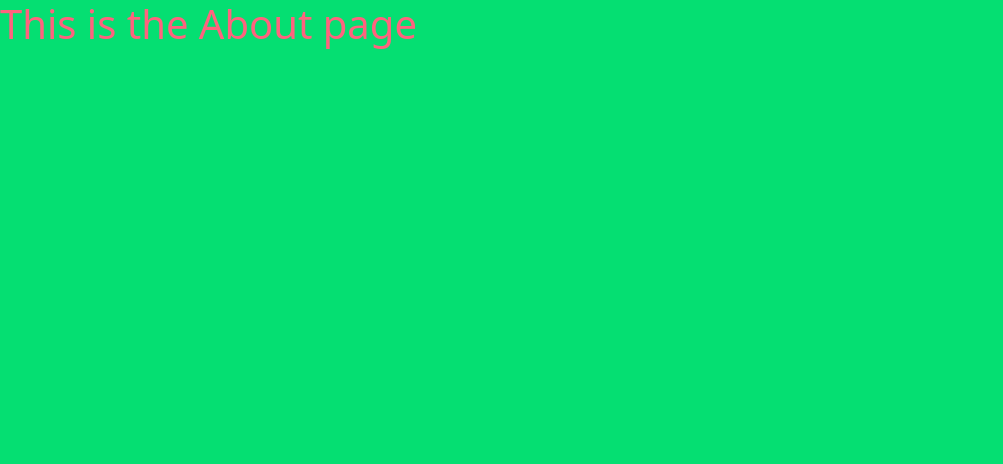
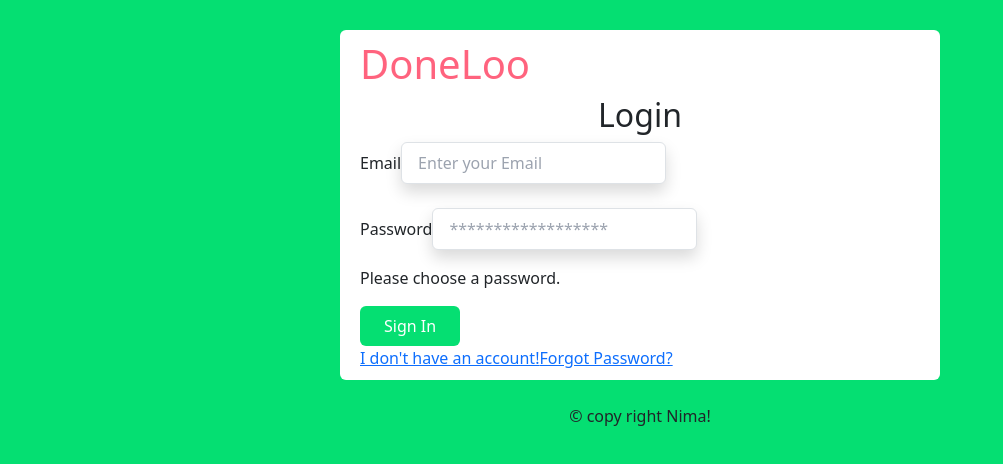
Before and after one commit to Nima-Morad-Nezhad/DoneLoo, a React (Vite) app in the folder DoneLoo/: page /login in a window 1280 px wide. Shown: the top 464 px of the page, without its empty margins (0-1003 px from the left). Built offline with nearby package versions, Linux system fonts and the light colour scheme.

Commit message:
login client side

```diff
--- a/DoneLoo/src/Login.jsx
+++ b/DoneLoo/src/Login.jsx
@@ -6,9 +6,44 @@
 
 const Login = () => {
   return (
-		<div className="about">
-			<h1>This is the About page</h1>
-		</div>
+	<>
+	<div className="w-full max-w-xs">
+  <form className="bg-white shadow-md rounded px-8 pt-6 pb-8 mb-4">
+	<h1>DoneLoo</h1>
+  <h2 className="head-align">Login</h2>
+
+	<div className="mb-4">
+      <label className="block text-gray-700 text-sm font-bold mb-2" for="username">
+        Email
+      </label>
+      <input className="shadow appearance-none border rounded w-full py-2 px-3 text-gray-700 leading-tight focus:outline-none focus:shadow-outline" id="username" type="email" placeholder="Enter your Email"   />
+    </div>
+    <div className="mb-6">
+      <label className="block text-gray-700 text-sm font-bold mb-2" for="password">
+        Password
+      </label>
+      <input className="shadow appearance-none border border-red-500 rounded w-full py-2 px-3 text-gray-700 mb-3 leading-tight focus:outline-none focus:shadow-outline" id="password" type="password" placeholder="******************"  />
+      <p className="text-red-500 text-xs italic">Please choose a password.</p>
+    </div>
+    <div className="flex items-center justify-between">
+      <button  className="button-design bg-sky-500 hover:bg-sky-700 text-white font-bold py-2 px-4 rounded focus:outline-none focus:shadow-outline" type="button">
+        Sign In
+      </button><div className="flex flex-col">
+	  <a className="inline-block align-baseline font-bold text-sm text-blue-500 hover:text-blue-800" href="#">
+      I don't have an account!
+      </a>
+      <a className="inline-block align-baseline font-bold text-sm text-blue-500 hover:text-blue-800"  href="/login">
+        Forgot Password?
+      </a>
+	  </div>
+
+    </div>
+  </form>
+  <p className="text-center text-gray-500 text-xs">
+    &copy; copy right Nima!
+  </p>
+</div>
+	</>
 	)
 } ;
 
--- a/DoneLoo/src/Signup.jsx
+++ b/DoneLoo/src/Signup.jsx
@@ -24,22 +24,19 @@
       <label className="block text-gray-700 text-sm font-bold mb-2" for="username">
         Username
       </label>
-      <input className="shadow appearance-none border rounded w-full py-2 px-3 text-gray-700 leading-tight focus:outline-none focus:shadow-outline" id="username" type="text" placeholder="Enter your username"   value={username}
-              onChange={(e) => setUsername(e.target.value)}/>
+      <input className="shadow appearance-none border rounded w-full py-2 px-3 text-gray-700 leading-tight focus:outline-none focus:shadow-outline" id="username" type="text" placeholder="Enter your username"  />
     </div>
 	<div className="mb-4">
       <label className="block text-gray-700 text-sm font-bold mb-2" for="username">
         Email
       </label>
-      <input className="shadow appearance-none border rounded w-full py-2 px-3 text-gray-700 leading-tight focus:outline-none focus:shadow-outline" id="username" type="email" placeholder="Enter your Email"   value={email}
-              onChange={(e) => setEmail(e.target.value)}/>
+      <input className="shadow appearance-none border rounded w-full py-2 px-3 text-gray-700 leading-tight focus:outline-none focus:shadow-outline" id="username" type="email" placeholder="Enter your Email"   />
     </div>
     <div className="mb-6">
       <label className="block text-gray-700 text-sm font-bold mb-2" for="password">
         Password
       </label>
-      <input className="shadow appearance-none border border-red-500 rounded w-full py-2 px-3 text-gray-700 mb-3 leading-tight focus:outline-none focus:shadow-outline" id="password" type="password" placeholder="******************"  value={password}
-              onChange={(e) => setPassword(e.target.value)}/>
+      <input className="shadow appearance-none border border-red-500 rounded w-full py-2 px-3 text-gray-700 mb-3 leading-tight focus:outline-none focus:shadow-outline" id="password" type="password" placeholder="******************"  />
       <p className="text-red-500 text-xs italic">Please choose a password.</p>
     </div>
     <div className="flex items-center justify-between">
```
